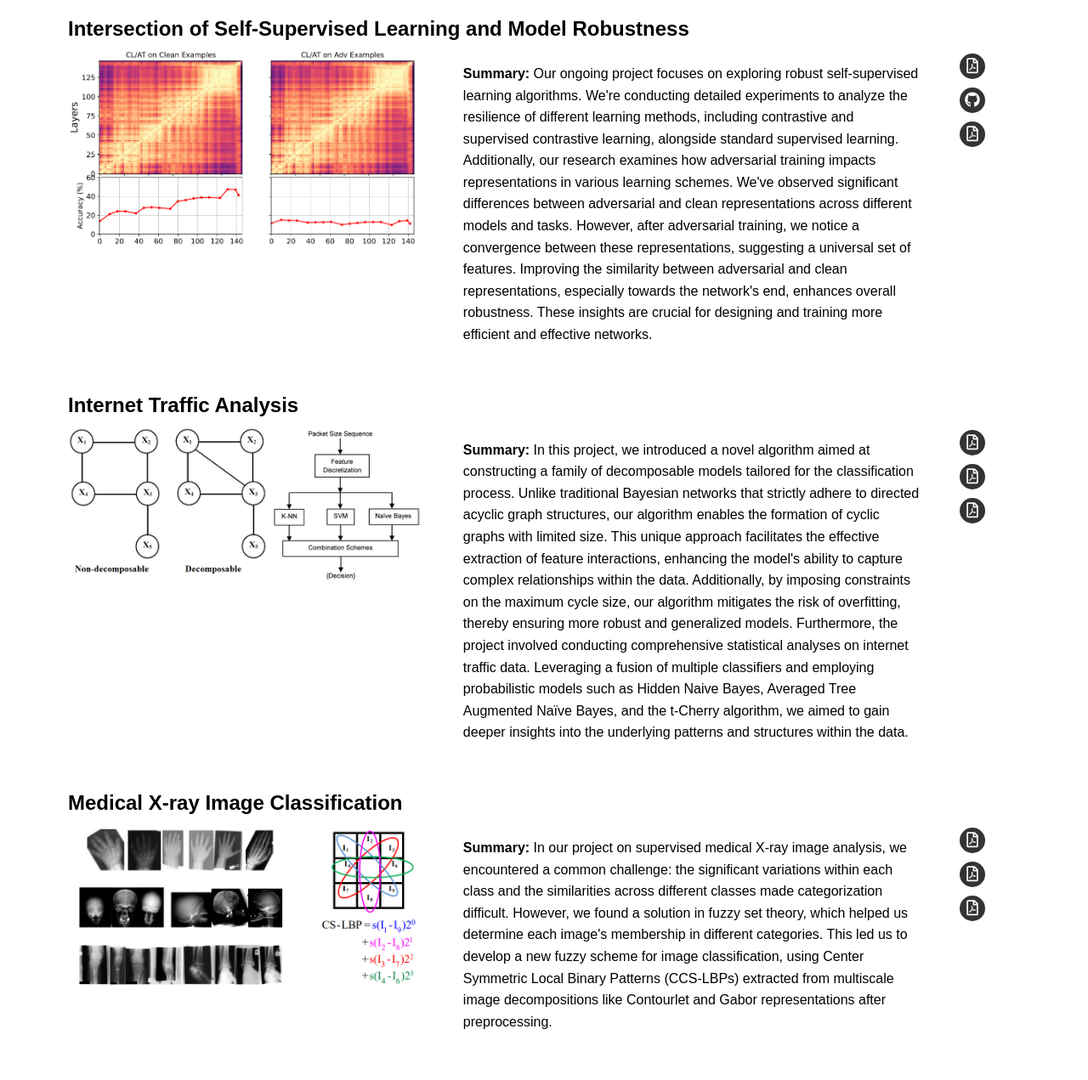
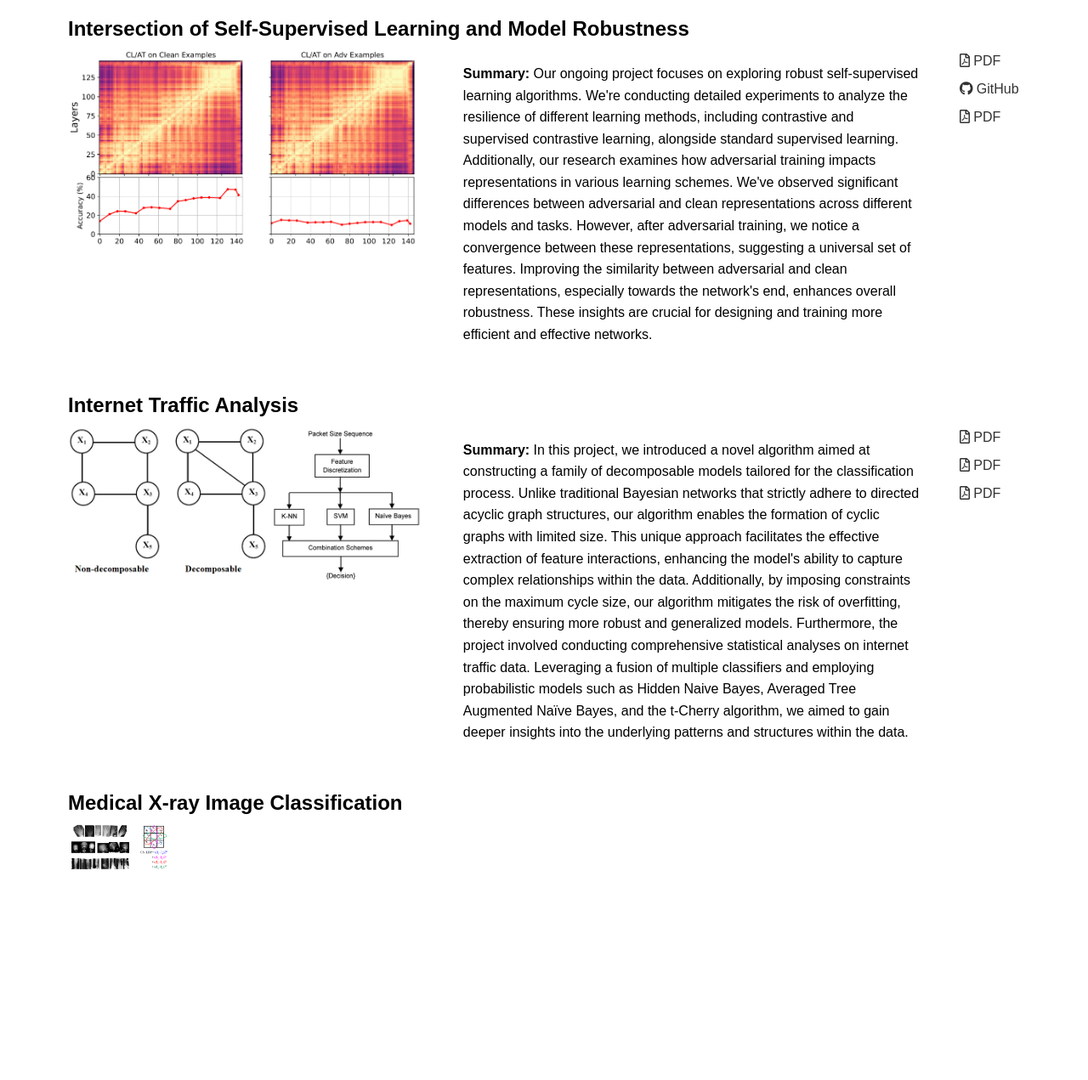
Before and after one commit to gh-fatima/gh-fatima.github.io, a Jekyll site: the page publications.html, which Jekyll copies as it is, in a window 1280 px wide. Shown: the whole page at 85% size. Built offline with Jekyll 4.4.1, drawn with Linux system fonts in a browser that asks for light colours; a style sheet for code colours, icons or effects is not loaded; after the commit the page ends 1073 px from its top, so only the background shows below that.

Commit message:
Update publications.html

```diff
--- a/publications.html
+++ b/publications.html
@@ -58,15 +58,9 @@
         }
         .links p a {
             display: inline-block;
-            width: 30px; /* Width of the graphical shape */
-            height: 30px; /* Height of the graphical shape */
-            text-align: center;
-            line-height: 30px; /* Center the icon vertically */
-            border-radius: 50%; /* Make the shape circular */
-            background-color: #333; /* Background color for the shape */
-            color: #fff; /* Text color */
-            font-size: 18px; /* Icon size */
             text-decoration: none; /* Remove underlines */
+            color: #333; /* Text color */
+            margin-bottom: 5px; /* Adjust margin */
         }
     </style>
 </head>
@@ -83,13 +77,13 @@
             </div>
             <div class="links">
                 <p>
-                    <a href="https://openreview.net/pdf?id=CKaYiusGXx"><i class="far fa-file-pdf"></i></a>
+                    <a href="https://openreview.net/pdf?id=CKaYiusGXx"><i class="far fa-file-pdf"></i> PDF</a>
                 </p>
                 <p>
-                    <a href="https://github.com/softsys4ai/CL-Robustness"><i class="fab fa-github"></i></a>
+                    <a href="https://github.com/softsys4ai/CL-Robustness"><i class="fab fa-github"></i> GitHub</a>
                 </p>
                 <p>
-                    <a href="https://pooyanjamshidi.github.io/resources/papers/contrastive-empirical.pdf"><i class="far fa-file-pdf"></i></a>
+                    <a href="https://pooyanjamshidi.github.io/resources/papers/contrastive-empirical.pdf"><i class="far fa-file-pdf"></i> PDF</a>
                 </p>
             </div>
         </div>
@@ -107,13 +101,13 @@
             </div>
             <div class="links">
                 <p>
-                    <a href="https://www.sciencedirect.com/science/article/pii/S0031320317304958"><i class="far fa-file-pdf"></i></a>
+                    <a href="https://www.sciencedirect.com/science/article/pii/S0031320317304958"><i class="far fa-file-pdf"></i> PDF</a>
                 </p>
                 <p>
-                    <a href="https://ieeexplore.ieee.org/stamp/stamp.jsp?tp=&arnumber=7288772"><i class="far fa-file-pdf"></i></a>
+                    <a href="https://ieeexplore.ieee.org/stamp/stamp.jsp?tp=&arnumber=7288772"><i class="far fa-file-pdf"></i> PDF</a>
                 </p>
                 <p>
-                    <a href="https://ieeexplore.ieee.org/stamp/stamp.jsp?tp=&arnumber=7146216"><i class="far fa-file-pdf"></i></a>
+                    <a href="https://ieeexplore.ieee.org/stamp/stamp.jsp?tp=&arnumber=7146216"><i class="far fa-file-pdf"></i> PDF</a>
                 </p>
             </div>
         </div>
@@ -125,22 +119,3 @@
         <div class="project-section">
             <div>
                 <img src="p3.PNG" alt="Research Project 3 Figure">
-            </div>
-            <div>
-                <p><span class="summary-title">Summary:</span> <span class="summary-text">In our project on supervised medical X-ray image analysis, we encountered a common challenge: the significant variations within each class and the similarities across different classes made categorization difficult. However, we found a solution in fuzzy set theory, which helped us determine each image's membership in different categories. This led us to develop a new fuzzy scheme for image classification, using Center Symmetric Local Binary Patterns (CCS-LBPs) extracted from multiscale image decompositions like Contourlet and Gabor representations after preprocessing.</span></p>
-            </div>
-            <div class="links">
-                <p>
-                    <a href="https://www.researchgate.net/profile/Mohammad-Helfroush/publication/265672318_Medical_X-ray_Image_Classification_Using_Gabor-Based_CS-Local_Binary_Patterns/links/54dc8dd50cf28a3d93f7de99/Medical-X-ray-Image-Classification-Using-Gabor-Based-CS-Local-Binary-Patterns.pdf"><i class="far fa-file-pdf"></i></a>
-                </p>
-                <p>
-                    <a href="https://www.ncbi.nlm.nih.gov/pmc/articles/PMC3632044/pdf/JMSS-2-73.pdf"><i class="far fa-file-pdf"></i></a>
-                </p>
-                <p>
-                    <a href="https://content.iospress.com/articles/journal-of-intelligent-and-fuzzy-systems/ifs1273"><i class="far fa-file-pdf"></i></a>
-                </p>
-            </div>
-        </div>
-    </div>
-</body>
-</html>
```
